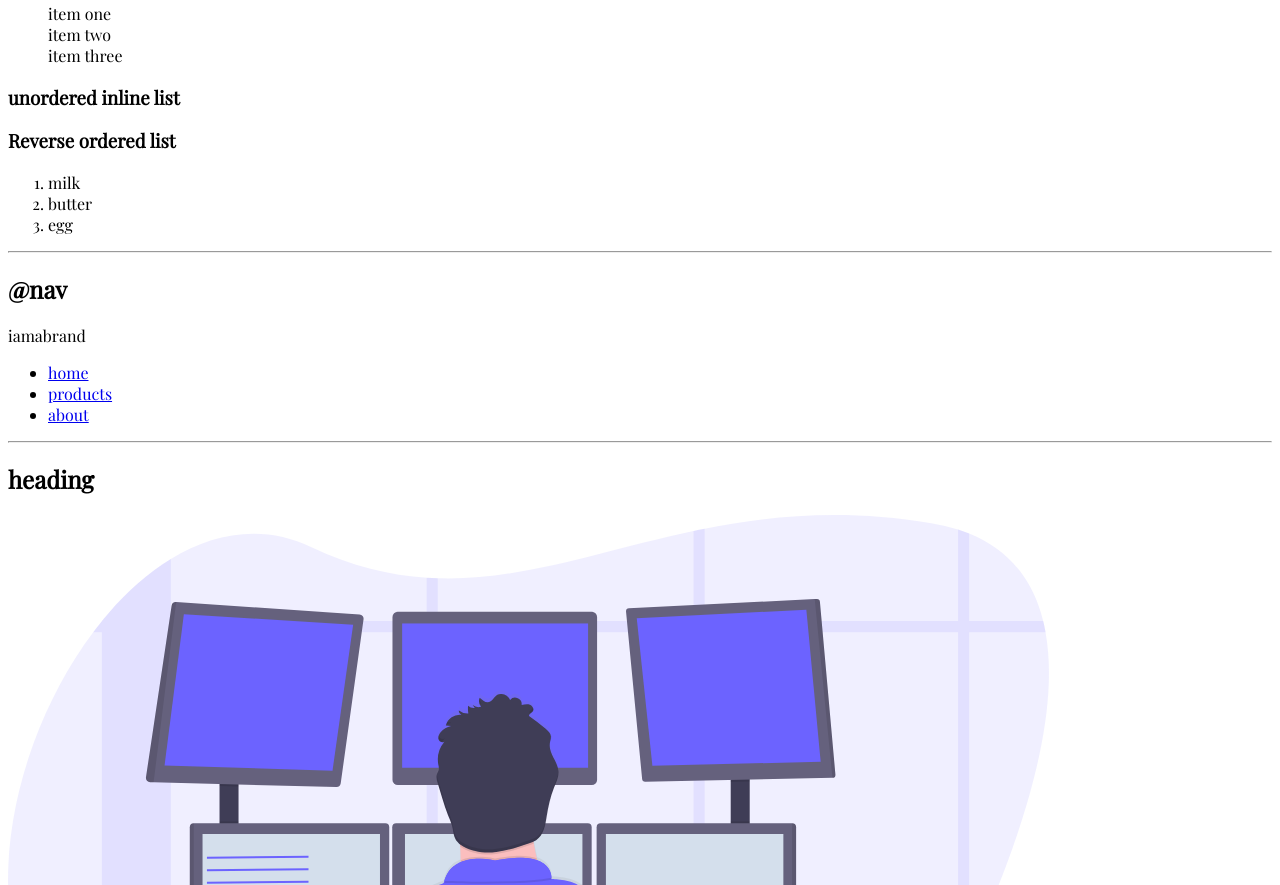
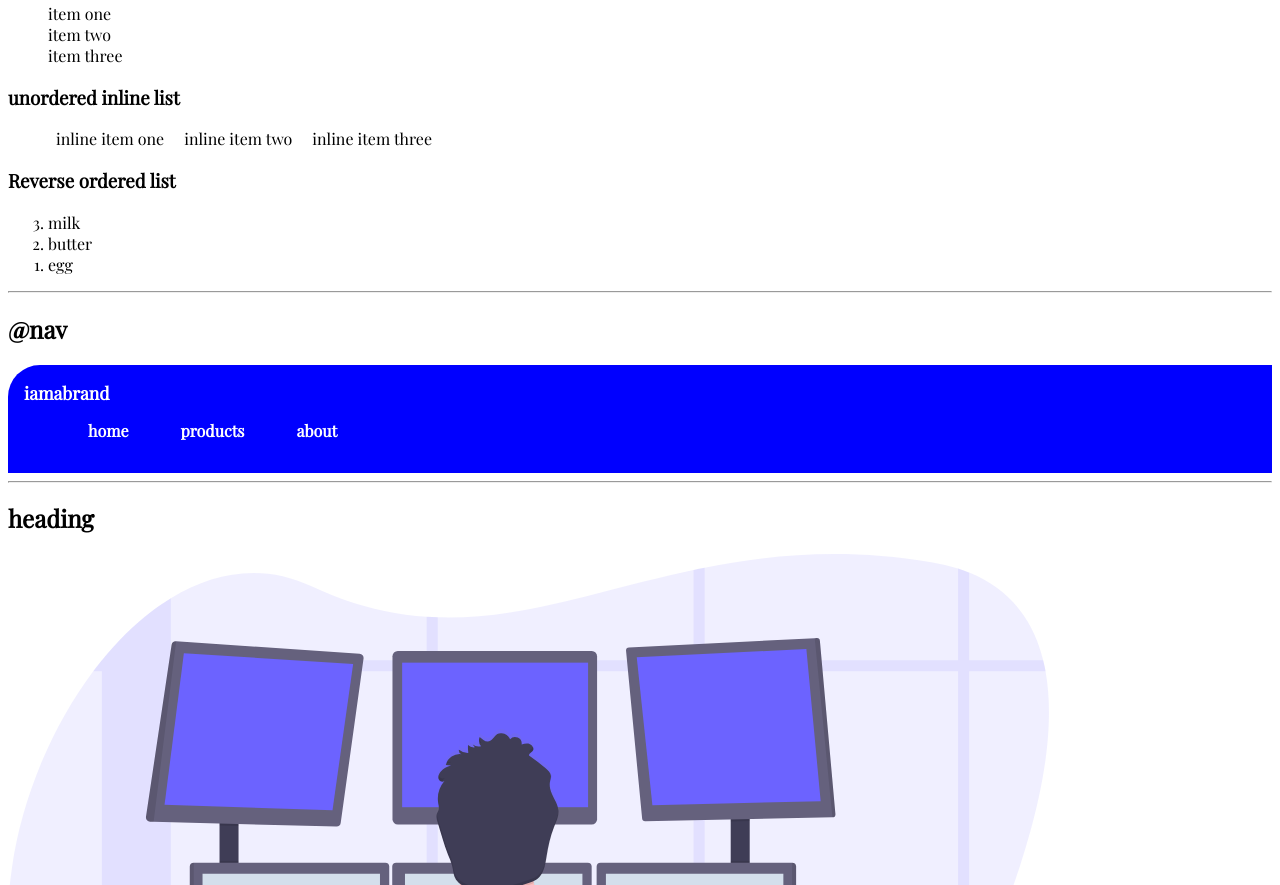
Before and after one commit to Roshnicodes/Roshnit-lesson-3-live, a plain HTML site: page index.html in a window 1280 px wide. Shown: the part 913-1798 px from the top of the page. Drawn offline with nearby package versions, Linux system fonts and the light colour scheme.

Commit message:
navigation

```diff
--- a/index.html
+++ b/index.html
@@ -48,16 +48,16 @@
         <li>item one</li>
         <li>item two</li>
         <li>item three</li>
+    </ul>
 
-    </ul>
-    <h3 class="list-non-bullet">unordered inline list</h3>
-    <ul>
-        <li class="list-item-inline">inline item one</li>
+    <h3>unordered inline list</h3>
+    <ul class="list-non-bullet" >
+        <li class="list-item-inline" >inline item one</li>
         <li class="list-item-inline">inline item two</li>
         <li class="list-item-inline">inline item three</li>
     </ul>
     <h3>Reverse ordered list</h3>
-    <ol>
+    <ol reversed>
         <li>milk</li>
         <li>butter</li>
         <li>egg</li>
@@ -65,17 +65,18 @@
 
     <hr/>
     <h2>@nav</h2>
-    <nav>
-        <div>iamabrand</div>
-        <ul>
-            <li>
-            <a href="/">home</a>
+    <nav class="navigation container">
+        <div class="nav-brand">iamabrand</div>
+        <ul class="list-non-bullet nav pills">
+            <li class="list-item-inline">
+            <a class="link link-active" href="/">home</a>
             </li>
-            <li>
-                <a href="/">products</a>
+            <li class="list-item-inline">
+                <a class="link link-active" href="/">products</a>
 
            </li>
-           <li><a href="/">about</a></li>
+           <li class="list-item-inline">
+               <a class="link link-active" href="/">about</a></li>
         </ul>
     </nav>
     <hr>
--- a/style.css
+++ b/style.css
@@ -48,6 +48,27 @@ css **/
 
 }
 .list-item-inline {
-    display: none;
+    display: inline;
     padding: 0rem 0.5rem;
 }
+
+.navigation {
+    background-color: var(--primary-color);
+    color: white;
+    padding: 1rem;
+    border-top-left-radius: 2rem;
+
+}
+.navigation .nav-brand{
+    font-weight: bold;
+    font-size: 1.1rem;
+}
+.navigation .nav-pills{
+    text-align: right;
+}
+.navigation .link {
+    color: white;
+}
+.navigation .link-active {
+    font-weight: bold;
+}
```
